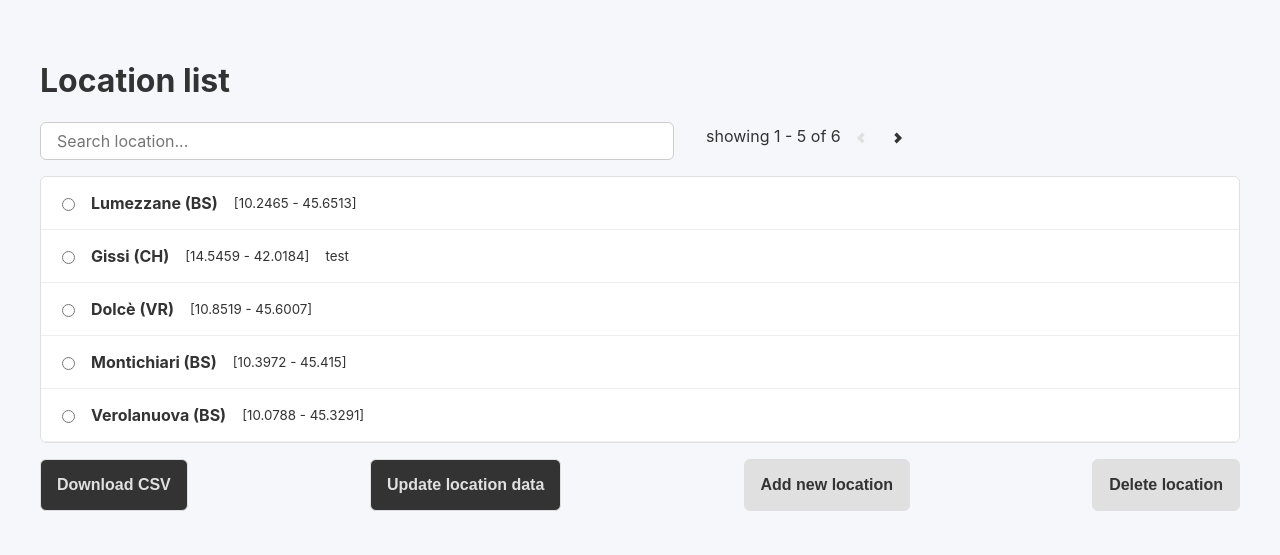
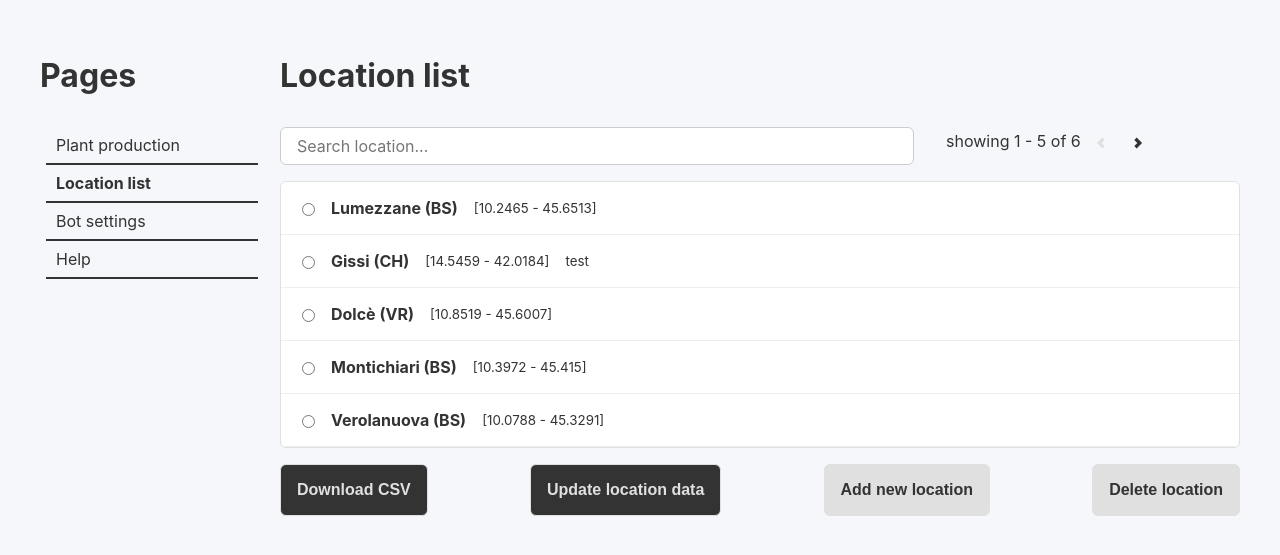
Before and after one commit to CigoliniMat/IrradiationCollector, a Flask app: page / in a window 1280 px wide. Shown: the top 555 px of the page. Run offline with Flask 3, Linux system fonts and the light colour scheme; data comes from the database, SQL or seed files in the repository.

Commit message:
start navbar

```diff
--- a/static/styles.css
+++ b/static/styles.css
@@ -3,15 +3,62 @@ body {
     background-color: #f5f7fa;
     padding: 2rem;
     color: #333;
+    display: flex;
+}
+
+nav {
+    width: 20%;
+    display: flex;
+    flex-direction: column;
+}
+
+h1 {
+    font-size: 2rem;
+    font-weight: bold;
+    margin-top: 1rem;
+    margin-bottom: 2rem;
+}
+
+.emoji {
+    font-size: 0.8em;
+  vertical-align: baseline;
+}
+.nav_lbl {
+    border-radius: 6px;
+    margin-right: 1rem;
+    padding-left: 1rem;
+    padding-top: 0.5rem;
+    padding-bottom: 0.5rem;
+    text-decoration: none;
+    color: inherit;
+    font-size: 1rem;
+}
+
+.nav_lbl:hover {
+    background-color: #ccc;
+}
+
+.separator {
+    margin: 0;
+    margin-right: 22px;
+    margin-left: 6px;
+    border: 1px solid transparent;
+    background-color: #333;
+}
+
+.body_container {
+    flex: 1;
 }
 
 .modal {
     display: none;
     position: fixed;
-    top: 0; left: 0;
-    width: 100%; height: 100%;
+    top: 0;
+    left: 0;
+    width: 100%;
+    height: 100%;
     background-color: rgba(0, 0, 0, 0.5);
-  }
+}
 
 .close_button {
     float: right;
@@ -25,7 +72,7 @@ body {
     padding: 1rem;
     width: 50%;
     border-radius: 5px;
-  }
+}
 
 .svg_arrow {
     overflow: hidden;
@@ -55,9 +102,11 @@ body {
     margin-bottom: 1rem;
     align-items: center;
 }
+
 .input_lbl {
     width: 30%;
 }
+
 .user_input {
     width: 100%;
     max-width: 600px;
@@ -145,8 +194,10 @@ body {
     margin-right: 1rem;
 }
 
-small {margin: 0;
-    margin-left: 1rem;}
+small {
+    margin: 0;
+    margin-left: 1rem;
+}
 
 .hidden {
     display: none;
--- a/templates/main.html
+++ b/templates/main.html
@@ -8,10 +8,22 @@
 </head>
 
 <body>
+    <nav>
+        <h1> Pages</h1>
+        <a href="#" class="nav_lbl"><span>Plant production</span></a>
+        <div class="separator"></div>
+        <a href="#" class="nav_lbl"><span><strong>Location list</strong></span></a>
+        <div class="separator"></div>
+        <a href="#" class="nav_lbl"><span>Bot settings</span></a>
+        <div class="separator"></div>
+        <a href="#" class="nav_lbl"><span>Help</span></a>
+        <div class="separator"></div>
+    </nav>
+
+    <div class="body_container">
         <h1>Location list</h1>
 
         <div class="nav_group">
-
             <input type="text" id="search" placeholder="Search location..." class="user_input">
             <div class="page_group">
                 <label id="page_label">showing x - x of x</label>
@@ -28,7 +40,7 @@
             </div>
         </div>
         <!--action="/select_location" method="post" -->
-    <form  id="location_form">
+        <form id="location_form">
             <div class="radio-group" id="radioGroup">
                 {% for location in locations_list %}
                 <label class="radio-container">
@@ -71,13 +83,15 @@
                     <label class="input_lbl">
                         <strong>Latitude:</strong>
                     </label>
-                <input class="user_input" type="number" name="lat" step="0.0001" placeholder="Example: 45.3456" required >
+                    <input class="user_input" type="number" name="lat" step="0.0001" placeholder="Example: 45.3456"
+                        required>
                 </div>
                 <div class="input_lbl_container">
                     <label class="input_lbl">
                         <strong>Longitude:</strong>
                     </label>
-                <input class="user_input" type="number" name="lon" step="0.0001" placeholder="Example: 10.4567" required>
+                    <input class="user_input" type="number" name="lon" step="0.0001" placeholder="Example: 10.4567"
+                        required>
                 </div>
                 <div class="input_lbl_container">
                     <label class="input_lbl">
@@ -94,8 +108,10 @@
 
         </div>
 
+
+
+    </div>
     <script src="static/main.js"></script>
-
 </body>
 
 </html>
```
Lines whose indentation alone changed are shown as unchanged.
